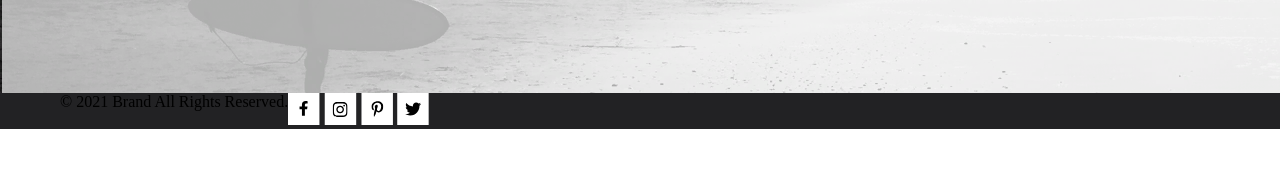
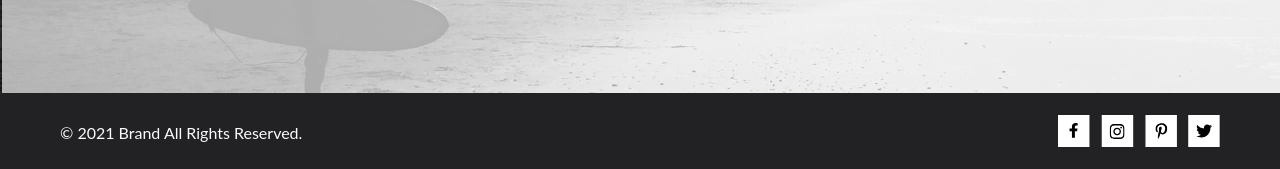
Before and after one commit to MarinaT-10/online-store, a plain HTML site: page index.html in a window 1280 px wide. Shown: the part 3671-3840 px from the top of the page. Before the commit the page ends 3800 px from the top, so only its background shows below. Drawn offline with Linux system fonts and the light colour scheme.

Commit message:
Закончили задание к уроку 1

```diff
--- a/css/style.css
+++ b/css/style.css
@@ -374,4 +374,20 @@ h2 {
 
 .footer__bottom_wrap {
     display: flex;
+    justify-content: space-between;
+    align-items: center;
+    height: 79px;
 }
+
+.footer__text_bottom {
+    font-family: Lato;
+    font-style: normal;
+    font-weight: normal;
+    font-size: 16px;
+    line-height: 19px;
+    color: #FBFBFB;
+}
+
+.footer_bottom_info:not(:last-child) {
+    margin-right: 7px;
+}
```
